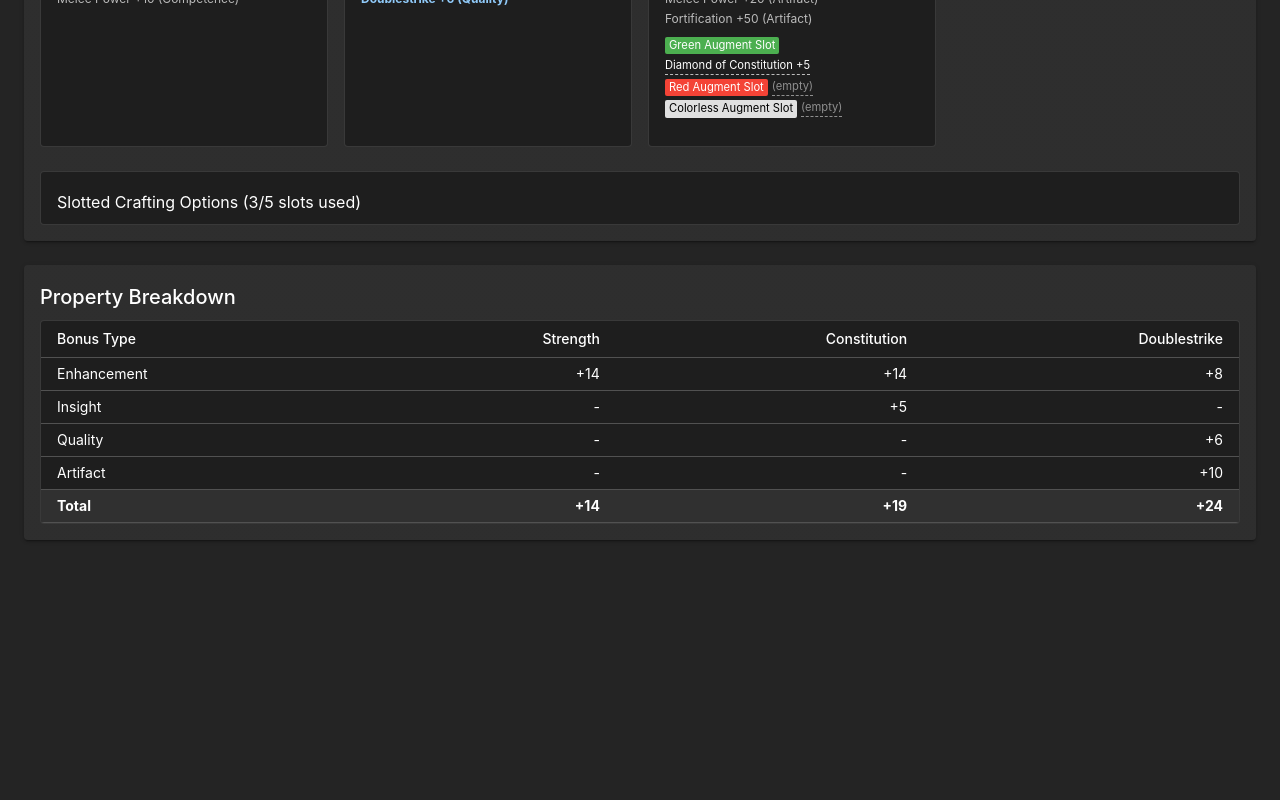
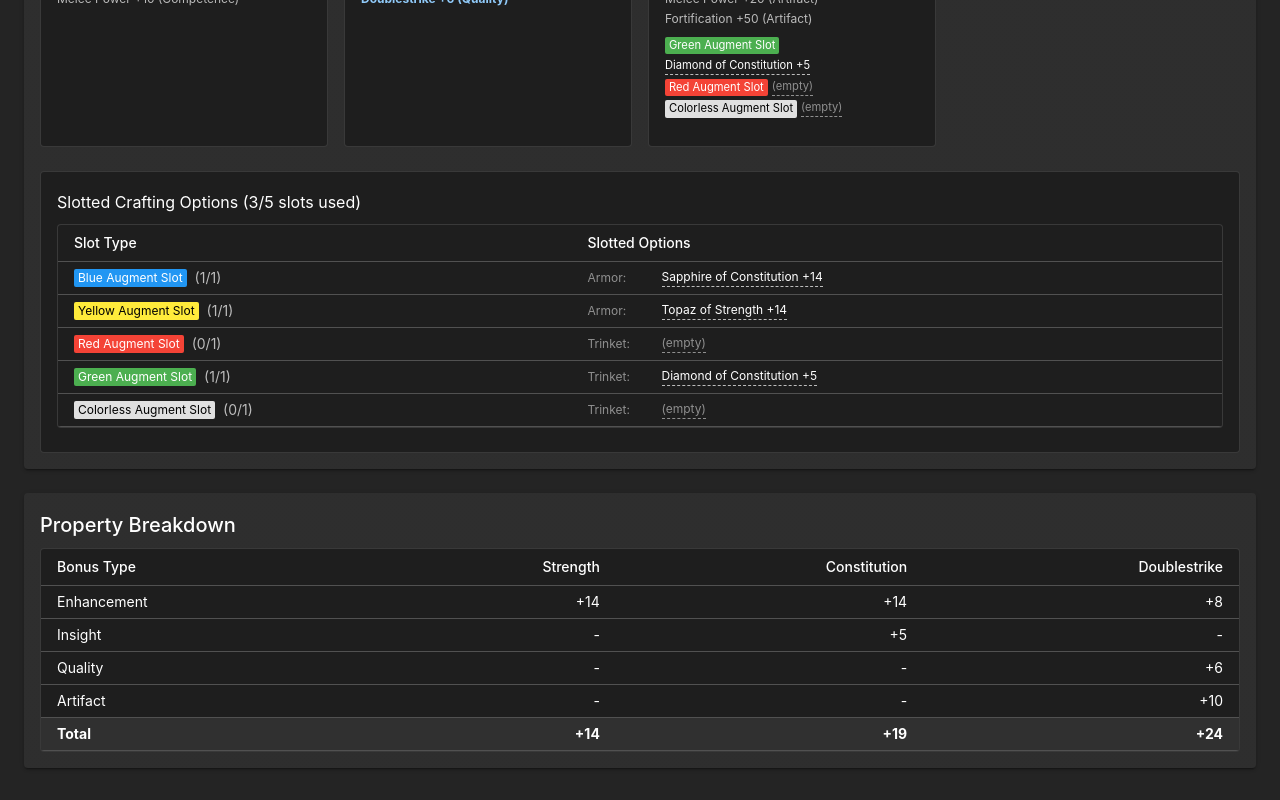
Before and after one commit to nonjosh/lowb-ddoaudit, a React (Vite) app: page /gear/planner-demo in a window 1280 px wide. Shown: the part 1726-2526 px from the top of the page. Before the commit the page ends 2298 px from the top, so only its background shows below. Built offline with nearby package versions, Linux system fonts and the light colour scheme; some icons are missing.

Commit message:
Add click-to-edit augments in Slotted Crafting Options section
Co-authored-by: nonjosh <30588244+nonjosh@users.noreply.github.com>

```diff
--- a/src/components/gearPlanner/GearDisplay.tsx
+++ b/src/components/gearPlanner/GearDisplay.tsx
@@ -659,9 +659,18 @@ export default function GearDisplay({
   onCraftingChange
 }: GearDisplayProps) {
   const { isWished, toggleWish } = useWishlist()
-  const [craftingExpanded, setCraftingExpanded] = useState(false)
+  // Default expanded when editing is available so users can see the augment slots
+  const [craftingExpanded, setCraftingExpanded] = useState(() => !!onCraftingChange)
   const [setDialogOpen, setSetDialogOpen] = useState(false)
   const [selectedSetName, setSelectedSetName] = useState<string>('')
+  const [summaryAugmentDialog, setSummaryAugmentDialog] = useState<{
+    slotType: string
+    gearSlot: string
+    slotIndex: number
+    itemName: string
+    itemML: number
+    currentOption: CraftingOption | null
+  } | null>(null)
   const slots = gearSlots
 
   // Show all slots, not just equipped ones
@@ -681,7 +690,11 @@ export default function GearDisplay({
 
   // Collect all crafting selections grouped by slot type (including non-augments)
   // Track both total slots per type and slotted options
-  const craftingSlotsByType = new Map<string, { total: number; slotted: { name: string; affixes: ItemAffix[]; set?: string; slot: string }[] }>()
+  const craftingSlotsByType = new Map<string, {
+    total: number
+    slotted: { name: string; affixes: ItemAffix[]; set?: string; slot: string; slotIndex: number; itemName: string; itemML: number }[]
+    emptySlots: { gearSlot: string; slotIndex: number; itemName: string; itemML: number }[]
+  }>()
   let totalCraftingSlots = 0
   let usedCraftingSlots = 0
 
@@ -695,7 +708,7 @@ export default function GearDisplay({
 
         // Initialize slot type tracking if needed
         if (!craftingSlotsByType.has(craftingSlotType)) {
-          craftingSlotsByType.set(craftingSlotType, { total: 0, slotted: [] })
+          craftingSlotsByType.set(craftingSlotType, { total: 0, slotted: [], emptySlots: [] })
         }
         const slotTypeData = craftingSlotsByType.get(craftingSlotType)!
         slotTypeData.total++
@@ -715,15 +728,26 @@ export default function GearDisplay({
             name: generateCraftingOptionName(selection.option),
             affixes: selection.option.affixes || [],
             set: selection.option.set,
-            slot
+            slot,
+            slotIndex: idx,
+            itemName: item.name,
+            itemML: item.ml
+          })
+        } else {
+          // Track empty slots so they can be edited from the summary table
+          slotTypeData.emptySlots.push({
+            gearSlot: slot,
+            slotIndex: idx,
+            itemName: item.name,
+            itemML: item.ml
           })
         }
       })
     }
   })
 
-  // Group slotted items by name and count occurrences
-  const groupSlottedByName = (slotted: { name: string; affixes: ItemAffix[]; set?: string; slot: string }[]) => {
+  // Group slotted items by name and count occurrences (for read-only summary display)
+  const groupSlottedByName = (slotted: { name: string; affixes: ItemAffix[]; set?: string; slot: string; slotIndex: number; itemName: string; itemML: number }[]) => {
     const grouped = new Map<string, { count: number; affixes: ItemAffix[]; set?: string; slots: string[] }>()
     for (const item of slotted) {
       if (grouped.has(item.name)) {
@@ -1086,6 +1110,10 @@ export default function GearDisplay({
                     {sortedCraftingTypes.map(([slotType, data]) => {
                       const groupedSlotted = groupSlottedByName(data.slotted)
                       const bgColor = getAugmentColor(slotType)
+                      const canEditAugments = !!onCraftingChange && !!craftingData
+                      const getHighlight = (name: string, set?: string) => {
+                        return !!(hoveredAugment === name || (set && hoveredSetAugment === set) || hoveredBonusSource?.augmentNames?.includes(name))
+                      }
 
                       return (
                         <TableRow key={slotType}>
@@ -1112,14 +1140,98 @@ export default function GearDisplay({
                             </Box>
                           </TableCell>
                           <TableCell>
-                            {groupedSlotted.length > 0 ? (
+                            {canEditAugments ? (
+                              /* Editable mode: show all slots individually (filled + empty) */
+                              <Box sx={{ display: 'flex', flexDirection: 'column', gap: 0.25 }}>
+                                {/* Filled slots */}
+                                {data.slotted.map((s, idx) => {
+                                  const shouldHighlight = getHighlight(s.name, s.set)
+
+                                  return (
+                                    <Box key={idx} sx={{ display: 'flex', alignItems: 'center', gap: 0.5 }}>
+                                      <Typography variant="caption" color="text.disabled" sx={{ minWidth: 70, flexShrink: 0 }}>
+                                        {slotDisplayNames[s.slot] ?? s.slot}:
+                                      </Typography>
+                                      <Tooltip title="Click to change augment / crafting option">
+                                        <Box
+                                          component="span"
+                                          onClick={() => {
+                                            const currentOption = craftingSelections?.[s.slot]?.[s.slotIndex]?.option ?? null
+                                            setSummaryAugmentDialog({
+                                              slotType,
+                                              gearSlot: s.slot,
+                                              slotIndex: s.slotIndex,
+                                              itemName: s.itemName,
+                                              itemML: s.itemML,
+                                              currentOption
+                                            })
+                                          }}
+                                          onMouseEnter={() => {
+                                            onAugmentHover?.(s.name)
+                                            if (s.set) onSetAugmentHover?.(s.set)
+                                          }}
+                                          onMouseLeave={() => {
+                                            onAugmentHover?.(null)
+                                            onSetAugmentHover?.(null)
+                                          }}
+                                          sx={{
+                                            fontSize: '0.75rem',
+                                            color: 'text.primary',
+                                            cursor: 'pointer',
+                                            borderBottom: '1px dashed',
+                                            borderColor: 'text.secondary',
+                                            lineHeight: 1.4,
+                                            backgroundColor: shouldHighlight ? 'action.selected' : 'transparent',
+                                            px: shouldHighlight ? 0.25 : 0,
+                                            borderRadius: shouldHighlight ? 0.5 : 0,
+                                            transition: 'all 0.2s',
+                                            '&:hover': { color: 'primary.main', borderColor: 'primary.main' }
+                                          }}
+                                        >
+                                          {s.name}
+                                        </Box>
+                                      </Tooltip>
+                                    </Box>
+                                  )
+                                })}
+                                {/* Empty slots */}
+                                {data.emptySlots.map((e, idx) => (
+                                  <Box key={`empty-${idx}`} sx={{ display: 'flex', alignItems: 'center', gap: 0.5 }}>
+                                    <Typography variant="caption" color="text.disabled" sx={{ minWidth: 70, flexShrink: 0 }}>
+                                      {slotDisplayNames[e.gearSlot] ?? e.gearSlot}:
+                                    </Typography>
+                                    <Tooltip title="Click to add augment / crafting option">
+                                      <Box
+                                        component="span"
+                                        onClick={() => setSummaryAugmentDialog({
+                                          slotType,
+                                          gearSlot: e.gearSlot,
+                                          slotIndex: e.slotIndex,
+                                          itemName: e.itemName,
+                                          itemML: e.itemML,
+                                          currentOption: null
+                                        })}
+                                        sx={{
+                                          fontSize: '0.75rem',
+                                          color: 'text.disabled',
+                                          cursor: 'pointer',
+                                          borderBottom: '1px dashed',
+                                          borderColor: 'text.disabled',
+                                          lineHeight: 1.4,
+                                          '&:hover': { color: 'primary.main', borderColor: 'primary.main' }
+                                        }}
+                                      >
+                                        (empty)
+                                      </Box>
+                                    </Tooltip>
+                                  </Box>
+                                ))}
+                              </Box>
+                            ) : (
+                              /* Read-only mode: grouped display */
                               <Box sx={{ display: 'flex', flexDirection: 'column', gap: 0.5 }}>
                                 {groupedSlotted.map((aug, idx) => {
-                                  // Check if this augment should be highlighted
-                                  const isAugmentHovered = hoveredAugment === aug.name
-                                  const isSetAugmentHovered = aug.set && hoveredSetAugment === aug.set
-                                  const isHighlightedFromBonusSource = hoveredBonusSource?.augmentNames?.includes(aug.name)
-                                  const shouldHighlight = isAugmentHovered || isSetAugmentHovered || isHighlightedFromBonusSource
+                                  const shouldHighlight = getHighlight(aug.name, aug.set)
 
                                   return (
                                     <Box key={idx} sx={{ display: 'flex', alignItems: 'center', gap: 1 }}>
@@ -1215,11 +1327,12 @@ export default function GearDisplay({
                                     </Box>
                                   )
                                 })}
+                                {groupedSlotted.length === 0 && (
+                                  <Typography variant="body2" color="text.secondary">
+                                    —
+                                  </Typography>
+                                )}
                               </Box>
-                            ) : (
-                              <Typography variant="body2" color="text.secondary">
-                                —
-                              </Typography>
                             )}
                           </TableCell>
                         </TableRow>
@@ -1244,6 +1357,23 @@ export default function GearDisplay({
           setsData={setsData}
         />
       )}
+
+      {/* Augment Selection Dialog (from Slotted Crafting Options summary) */}
+      {summaryAugmentDialog && onCraftingChange && craftingData && (
+        <AugmentSelectionDialog
+          open={true}
+          onClose={() => setSummaryAugmentDialog(null)}
+          slotType={summaryAugmentDialog.slotType}
+          itemName={summaryAugmentDialog.itemName}
+          itemML={summaryAugmentDialog.itemML}
+          currentOption={summaryAugmentDialog.currentOption}
+          craftingData={craftingData}
+          onSelect={(option) => {
+            onCraftingChange(summaryAugmentDialog.gearSlot, summaryAugmentDialog.slotIndex, option)
+            setSummaryAugmentDialog(null)
+          }}
+        />
+      )}
     </Box>
   )
 }
```
